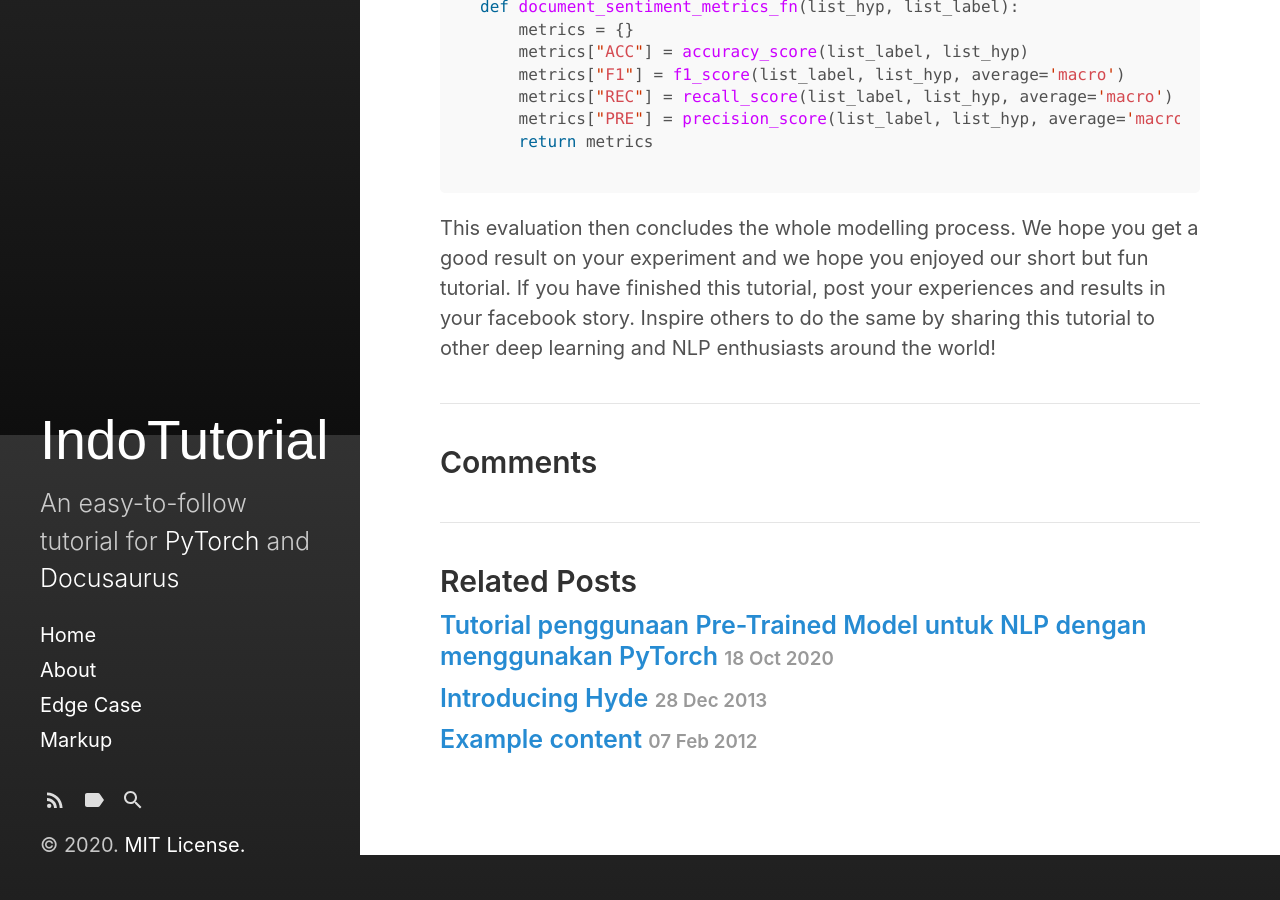
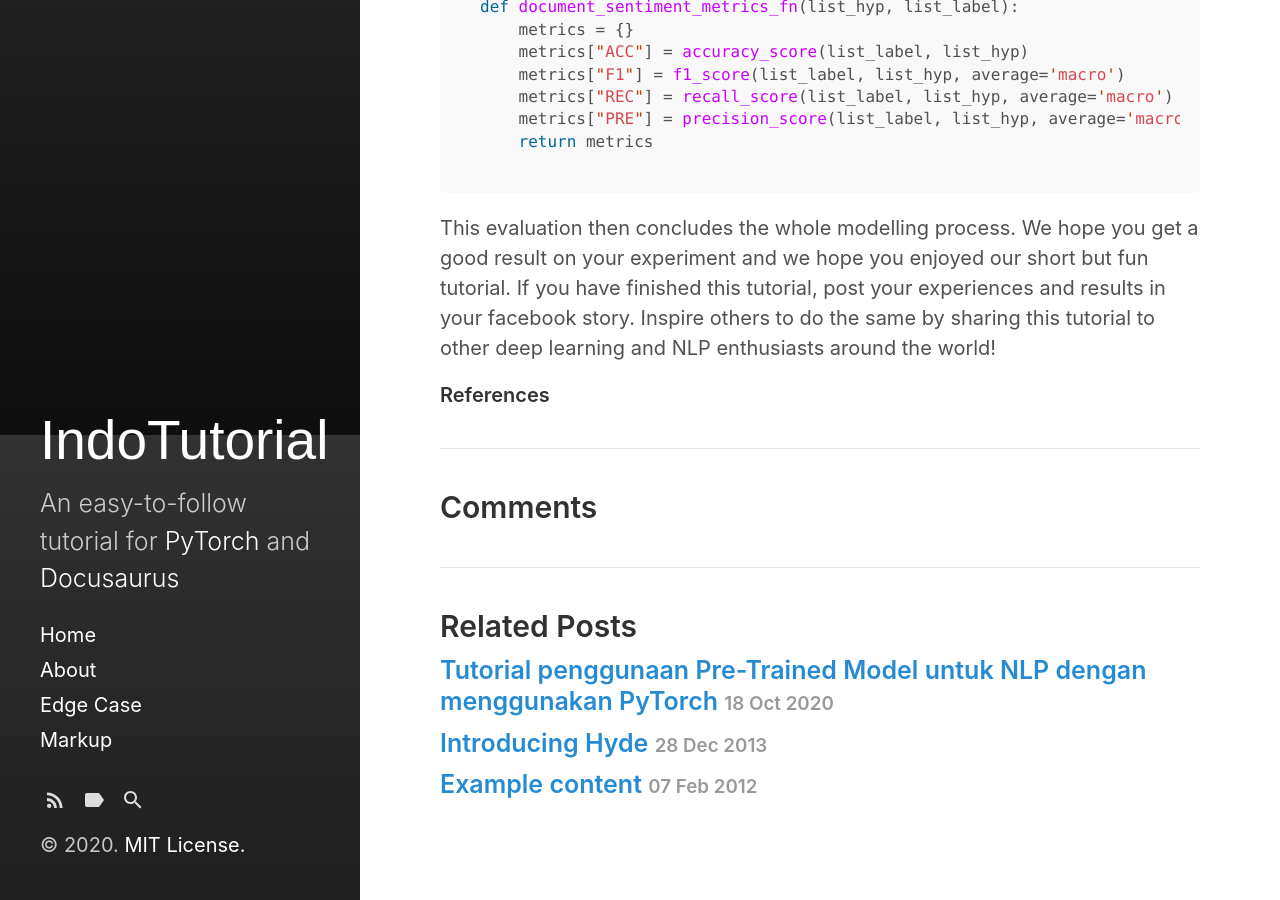
Before and after one commit to indobenchmark/tutorials, a Jekyll site: the page built from _posts/2020-10-18-basic-pytorch-en.md, in a window 1280 px wide and 900 px high, scrolled down 17565 px. Built offline with Jekyll 4.4.1, drawn with Linux system fonts in a browser that asks for light colours; before the commit the page ends 18420 px from its top, so only the background shows below that.

Commit message:
update en

````diff
--- a/_posts/2020-10-18-basic-pytorch-en.md
+++ b/_posts/2020-10-18-basic-pytorch-en.md
@@ -508,3 +508,6 @@ def document_sentiment_metrics_fn(list_hyp, list_label):
 ```
 
 This evaluation then concludes the whole modelling process. We hope you get a good result on your experiment and we hope you enjoyed our short but fun tutorial. If you have finished this tutorial, post your experiences and results in your facebook story. Inspire others to do the same by sharing this tutorial to other deep learning and NLP enthusiasts around the world!
+
+<div id="resources"></div>
+#### References
````
